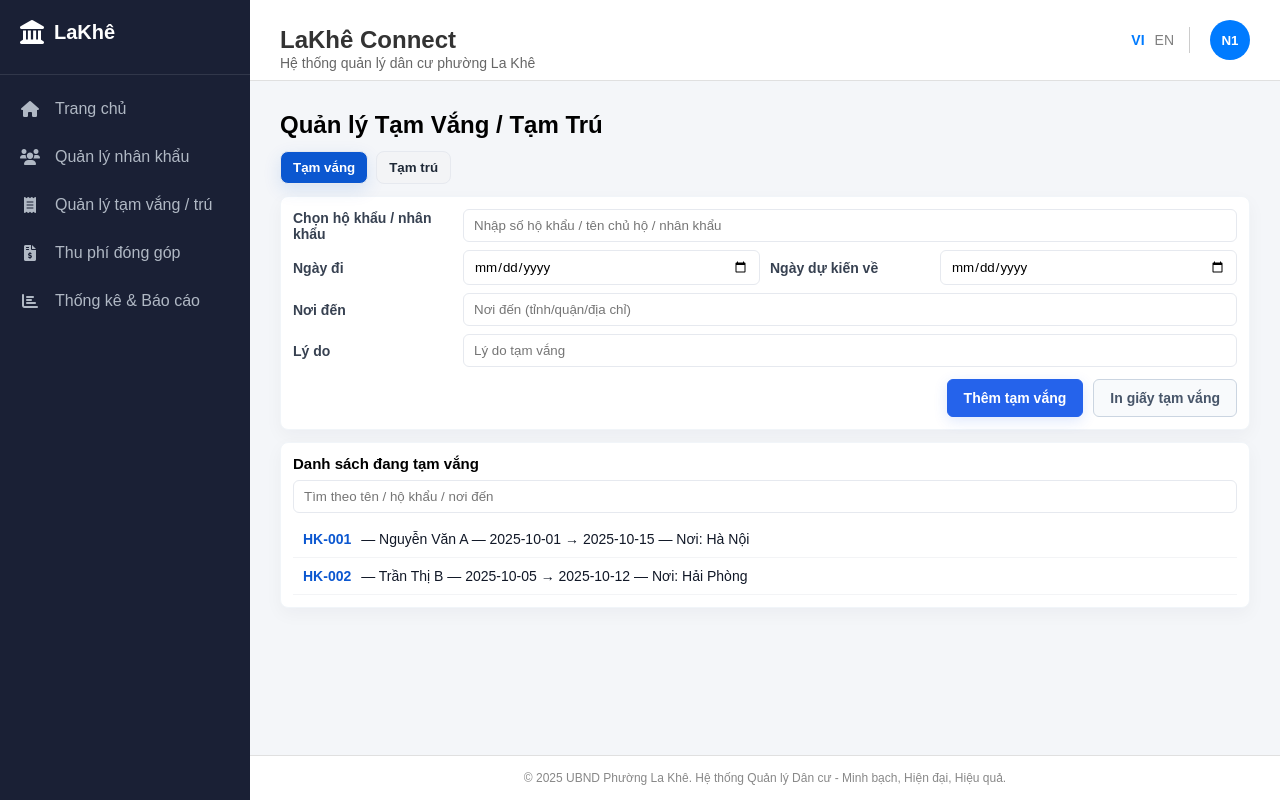
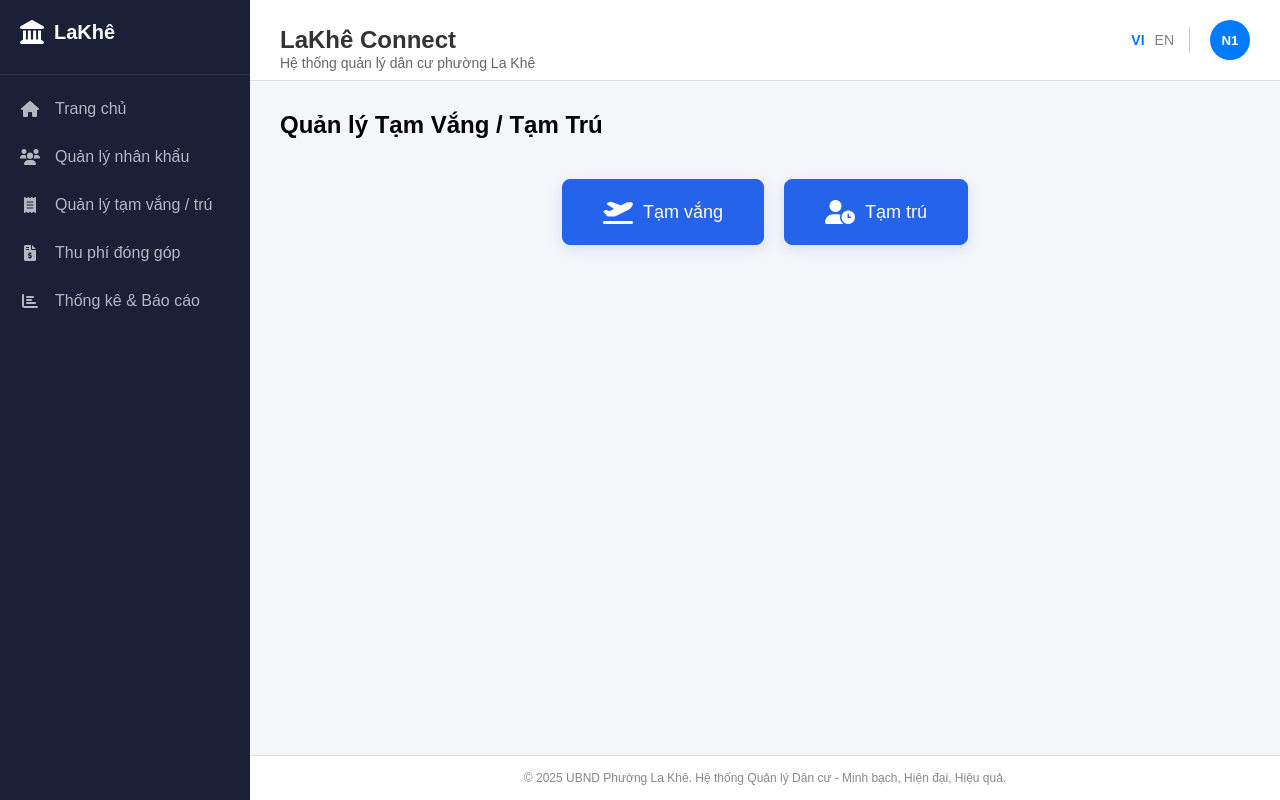
Before and after one commit to Ducanh2005HUST/KTPM-Back-end, a Django app: page /qltv_tt/ in a window 1280 px wide. Run offline with Django 4.2, Linux system fonts and the light colour scheme; data that the repository does not hold is empty.

Commit message:
tách làm 2 file tạm trú và tạm vắng riêng

```diff
--- a/core/static/css/qltv_tt.css
+++ b/core/static/css/qltv_tt.css
@@ -59,8 +59,42 @@
     border-color: #94a3b8;
 }
 
+.tvtt-buttons {
+    display: flex;
+    gap: 20px;
+    justify-content: center;
+    margin: 40px 0;
+}
+
+.btn-large {
+    padding: 20px 40px;
+    font-size: 18px;
+    text-decoration: none;
+    display: inline-flex;
+    align-items: center;
+    gap: 10px;
+    background: #2563eb;
+    color: #fff;
+    border: 1px solid #2563eb;
+    border-radius: 8px;
+    box-shadow: 0 4px 14px rgba(37,99,235,0.15);
+    transition: all 0.3s ease;
+}
+
+.btn-large:hover {
+    background: #1d4ed8;
+    border-color: #1d4ed8;
+    box-shadow: 0 6px 20px rgba(37,99,235,0.25);
+    transform: translateY(-2px);
+}
+
+.btn-large i {
+    font-size: 24px;
+}
+
 /* responsive */
 @media (max-width:900px) {
     .tvtt-form .row { flex-direction:column; align-items:stretch; }
     .tvtt-form .row label { width:100%; margin-bottom:6px; }
+    .tvtt-buttons { flex-direction: column; }
 }
--- a/core/templates/qlnk.html
+++ b/core/templates/qlnk.html
@@ -104,7 +104,7 @@
   <li>
     <span class="task-icon"><i class="fas fa-crown"></i></span>
     <span class="task-text">Đổi chủ hộ</span>
-    <a href="#" class="task-action" onclick="showChangeHeadModal()">Thay đổi</a>
+    <a href="{% url 'formdoichuho' %}" class="task-action" onclick="showChangeHeadModal()">Thay đổi</a>
   </li>
 </div>
 <script>
--- a/core/templates/qltv_tt.html
+++ b/core/templates/qltv_tt.html
@@ -3,93 +3,14 @@
 {% block content %}
 <h2>Quản lý Tạm Vắng / Tạm Trú</h2>
 
-<div class="tvtt-tabs">
-    <button class="tab-btn active" data-tab="tv">Tạm vắng</button>
-    <button class="tab-btn" data-tab="tt">Tạm trú</button>
+<div class="tvtt-buttons">
+  <a href="{% url 'tamvang' %}" class="btn-large">
+    <i class="fas fa-plane-departure"></i> Tạm vắng
+  </a>
+  <a href="{% url 'tamtru' %}" class="btn-large">
+    <i class="fas fa-user-clock"></i> Tạm trú
+  </a>
 </div>
 
-<div class="tvtt-wrap">
-    <!-- Tạm vắng -->
-    <section id="tab-tv" class="tvtt-panel active">
-        <form id="formTv" class="tvtt-form">
-            <div class="row">
-                <label>Chọn hộ khẩu / nhân khẩu</label>
-                <input id="tv_person" placeholder="Nhập số hộ khẩu / tên chủ hộ / nhân khẩu">
-            </div>
-            <div class="row">
-                <label>Ngày đi</label>
-                <input id="tv_ngay_di" type="date">
-                <label>Ngày dự kiến về</label>
-                <input id="tv_han" type="date">
-            </div>
-            <div class="row">
-                <label>Nơi đến</label>
-                <input id="tv_noi_den" placeholder="Nơi đến (tỉnh/quận/địa chỉ)">
-            </div>
-            <div class="row">
-                <label>Lý do</label>
-                <input id="tv_ly_do" placeholder="Lý do tạm vắng">
-            </div>
-            <div class="form-actions">
-                <button type="button" id="addTv" class="btn primary">Thêm tạm vắng</button>
-                <button type="button" id="printTv" class="btn">In giấy tạm vắng</button>
-            </div>
-        </form>
-
-        <div class="list-panel">
-            <h3>Danh sách đang tạm vắng</h3>
-            <input id="searchTv" class="search-small" placeholder="Tìm theo tên / hộ khẩu / nơi đến">
-            <ul id="tvList" class="list-plain">
-                <!-- mẫu tĩnh -->
-                <li data-id="1"><strong>HK-001</strong> — Nguyễn Văn A — 2025-10-01 → 2025-10-15 — Nơi: Hà Nội</li>
-                <li data-id="2"><strong>HK-002</strong> — Trần Thị B — 2025-10-05 → 2025-10-12 — Nơi: Hải Phòng</li>
-            </ul>
-        </div>
-    </section>
-
-    <!-- Tạm trú -->
-    <section id="tab-tt" class="tvtt-panel">
-        <form id="formTt" class="tvtt-form">
-            <div class="row">
-                <label>Họ tên</label>
-                <input id="tt_ho_ten" placeholder="Họ tên">
-                <label>Ngày sinh</label>
-                <input id="tt_ngay_sinh" type="date">
-            </div>
-            <div class="row">
-                <label>CMND/CCCD</label>
-                <input id="tt_cmnd" placeholder="Số CMND/CCCD">
-                <label>Nghề nghiệp</label>
-                <input id="tt_nghe_nghiep" placeholder="Nghề nghiệp">
-            </div>
-            <div class="row">
-                <label>Địa chỉ tạm trú (chủ nhà)</label>
-                <input id="tt_dia_chi" placeholder="Địa chỉ, chủ nhà">
-            </div>
-            <div class="row">
-                <label>Ngày đến</label>
-                <input id="tt_ngay_den" type="date">
-                <label>Thời hạn</label>
-                <input id="tt_han" type="date">
-            </div>
-            <div class="form-actions">
-                <button type="button" id="addTt" class="btn primary">Thêm tạm trú</button>
-                <button type="button" id="printTt" class="btn">In giấy tạm trú</button>
-            </div>
-        </form>
-
-        <div class="list-panel">
-            <h3>Danh sách đang tạm trú</h3>
-            <input id="searchTt" class="search-small" placeholder="Tìm theo tên / CMND / chủ nhà">
-            <ul id="ttList" class="list-plain">
-                <!-- mẫu tĩnh -->
-                <li data-id="1">Nguyễn Văn C — 2001-05-12 — CCCD: 012345678 — Địa chỉ: Số 5, phố Z (chủ: A)</li>
-            </ul>
-        </div>
-    </section>
-</div>
-
-<!-- external JS -->
-<script src="{% static 'js/tv_tt.js' %}"></script>
 <link rel="stylesheet" href="{% static 'css/qltv_tt.css' %}">
 {% endblock %}
--- a/core/urls.py
+++ b/core/urls.py
@@ -15,6 +15,8 @@ urlpatterns = [
     path("home/", views.home, name="home"),
     path("qlnk/", views.qlnk, name="qlnk"),
     path("qltv_tt/", views.qltv_tt, name="qltv_tt"),
+    path("tamvang/", views.tamvang, name="tamvang"),
+    path("tamtru/", views.tamtru, name="tamtru"),
     path("thuphi/", views.thuphi, name="thuphi"),
     path("thongke_baocao/", views.thongke_baocao, name="thongke_baocao"),
     path("quanlytruycap/", views.quanly_truycap, name="quanly_truycap"),
@@ -25,4 +27,5 @@ urlpatterns = [
     path("themnk/", views.themnk, name="themnk"),
     path("biendong/", views.biendong, name="biendong"),
     path("login/", views.login_view, name="login"),
+    path("formdoichuho/", views.formdoichuho, name="formdoichuho"),
 ]
--- a/core/views.py
+++ b/core/views.py
@@ -201,6 +201,57 @@ def qltv_tt(request):
         "records": records,
         "search": search
     })
+
+def tamvang(request):
+    # View riêng cho tạm vắng - giữ nguyên logic như qltv_tt
+    if request.method == "POST":
+        household_input = request.POST.get("household", "").strip()
+        from_date = request.POST.get("from_date", "")
+        to_date = request.POST.get("to_date", "")
+        destination = request.POST.get("destination", "")
+        reason = request.POST.get("reason", "")
+
+        household = Household.objects.filter(
+            Q(code__iexact=household_input) |
+            Q(head_name__icontains=household_input)
+        ).first()
+
+        if household is None:
+            return render(request, "tamvang.html", {
+                "error": "Không tìm thấy hộ khẩu",
+                "records": TemporaryRecord.objects.filter(rec_type="TEMP_OUT")
+            })
+
+        TemporaryRecord.objects.create(
+            household=household,
+            person=None,
+            rec_type="TEMP_OUT",
+            from_date=datetime.strptime(from_date, "%Y-%m-%d"),
+            to_date=datetime.strptime(to_date, "%Y-%m-%d") if to_date else None,
+            destination=destination,
+            reason=reason
+        )
+
+        return HttpResponseRedirect(reverse("tamvang"))
+
+    search = request.GET.get("search", "").strip()
+    records = TemporaryRecord.objects.filter(rec_type="TEMP_OUT").order_by("-from_date")
+
+    if search:
+        records = records.filter(
+            Q(household__code__icontains=search) |
+            Q(household__head_name__icontains=search) |
+            Q(destination__icontains=search)
+        )
+
+    return render(request, "tamvang.html", {
+        "records": records,
+        "search": search
+    })
+
+def tamtru(request):
+    # View riêng cho tạm trú - logic tương tự
+    return render(request, "tamtru.html")
 
 
 def thuphi(request):
@@ -481,3 +532,5 @@ def biendong(request):
 
     # GET request - hiển thị form
     return render(request, 'biendong.html')
+def formdoichuho(request):
+    return render(request, "formdoichuho.html")
```
Also changed, not shown: core/templates/tamtru.html (added, +52 -0 lines), core/templates/tamvang.html (added, +49 -0 lines).
